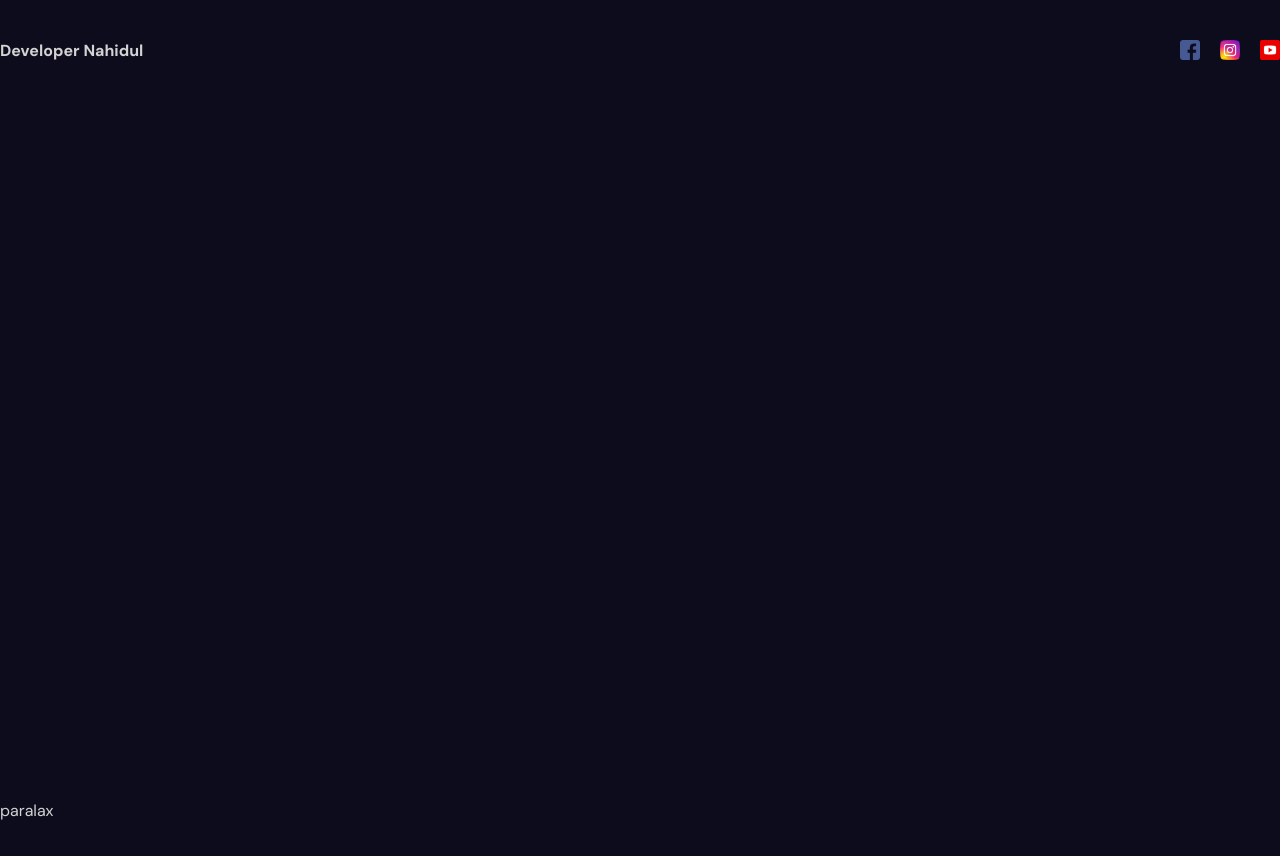
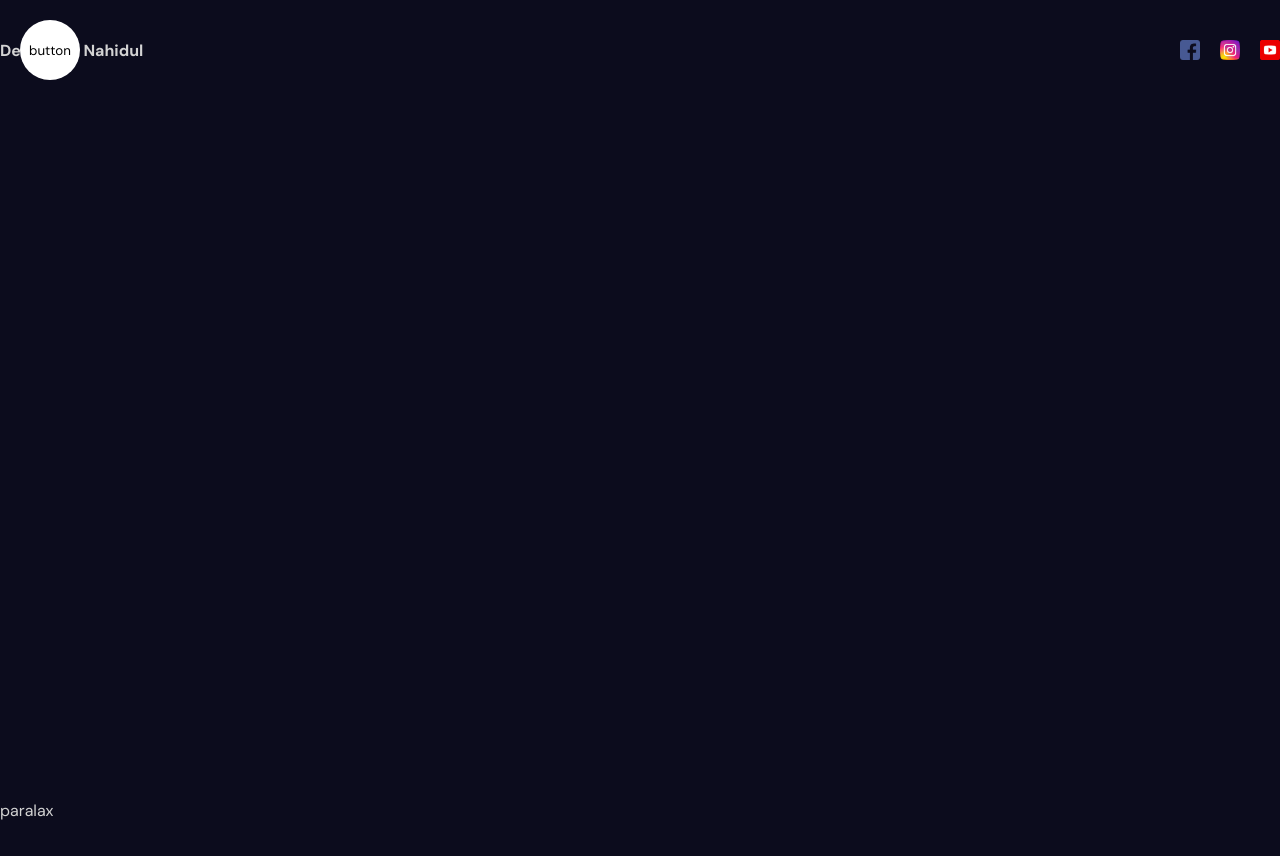
Before and after one commit to Nahid-07/animated-portfolio, a React (Vite) app: page / in a window 1280 px wide. Shown: the top 856 px of the page. Built offline with nearby package versions, Linux system fonts and the light colour scheme.

Commit message:
added toggle button with animation

```diff
--- a/package.json
+++ b/package.json
@@ -10,9 +10,10 @@
     "preview": "vite preview"
   },
   "dependencies": {
+    "framer-motion": "^10.16.4",
     "react": "18.2.0",
     "react-dom": "18.2.0",
-    "sass": "^1.70.0"
+    "sass": "^1.68.0"
   },
   "devDependencies": {
     "@types/react": "18.2.15",
--- a/src/component/navbar/Navbar.jsx
+++ b/src/component/navbar/Navbar.jsx
@@ -1,16 +1,29 @@
+import Sidebar from "../sidebar/Sidebar";
 import "./navbar.scss";
+import { motion } from "framer-motion";
 
 const Navbar = () => {
   return (
     <nav className="navbar">
-        {/* sidebar */}
+      <Sidebar/>
       <div className="wrapper">
-        <span>Developer Nahidul</span>
-        <div className="social">
+        <motion.span
+          initial={{ opacity: 0, scale: 0.5 }}
+          animate={{ opacity: 1, scale: 1 }}
+          transition={{ duration: 0.5 }}
+        >
+          Developer Nahidul
+        </motion.span>
+        <motion.div
+          className="social"
+          initial={{ opacity: 0, scale: 0.5 }}
+          animate={{ opacity: 1, scale: 1 }}
+          transition={{ duration: 0.5 }}
+        >
           <img src="../../../public/facebook.png" alt="" />
           <img src="../../../public/instagram.png" alt="" />
           <img src="../../../public/youtube.png" alt="" />
-        </div>
+        </motion.div>
       </div>
     </nav>
   );
--- /dev/null
+++ b/src/component/sidebar/Sidebar.jsx
@@ -0,0 +1,40 @@
+import Links from "./links/Links";
+import ToggleButton from "./toggleButton/ToggleButton";
+import "./sidebar.scss";
+import { useState } from "react";
+import { motion } from "framer-motion";
+
+const variants = {
+  open: {
+    clipPath: "circle(1200px at 50px 50px)",
+    transition: {
+      type: "spring",
+      stiffness: 20,
+    },
+  },
+  closed: {
+    clipPath: "circle(30px at 50px 50px)",
+    transition: {
+      delay: 0.2,
+      type: "spring",
+      stiffness: 400,
+      damping: 40,
+    },
+  },
+};
+
+const Sidebar = () => {
+  const [open, setOpen] = useState(false);
+
+  return (
+    <motion.div className="sidebar" animate={open ? "open" : "closed"}>
+      <motion.div className="bg" variants={variants}>
+        <Links></Links>
+      </motion.div>
+
+      <ToggleButton setOpen={setOpen}/>
+    </motion.div>
+  );
+};
+
+export default Sidebar;
--- /dev/null
+++ b/src/component/sidebar/links/Links.jsx
@@ -0,0 +1,11 @@
+
+
+const Links = () => {
+    return (
+        <div className="links">
+
+        </div>
+    );
+};
+
+export default Links;
--- /dev/null
+++ b/src/component/sidebar/sidebar.scss
@@ -0,0 +1,40 @@
+.sidebar {
+  display: flex;
+  flex-direction: column;
+  justify-content: center;
+  align-items: center;
+  background: #fff;
+  color: black;
+
+  .bg {
+    position: fixed;
+    top: 0;
+    left: 0;
+    bottom: 0;
+    width: 400px;
+    background-color: white;
+    .links {
+      position: absolute;
+      width: 100%;
+      height: 100%;
+      display: flex;
+      flex-direction: column;
+      justify-content: center;
+      align-items: center;
+      gap: 20px;
+      a {
+        font-size: 40px;
+      }
+    }
+  }
+  button {
+    width: 50px;
+    height: 50px;
+    border-radius: 50%;
+    position: fixed;
+    top: 25px;
+    left: 25px;
+    background: transparent;
+    border: none;
+  }
+}
--- /dev/null
+++ b/src/component/sidebar/toggleButton/ToggleButton.jsx
@@ -0,0 +1,11 @@
+
+
+const ToggleButton = ({setOpen}) => {
+    return (
+        <button onClick={()=>setOpen(prev => !prev)}>
+            button
+        </button>
+    );
+};
+
+export default ToggleButton;
```
Also changed, not shown: 1 other file (tests, documents, lock files or other folders).
